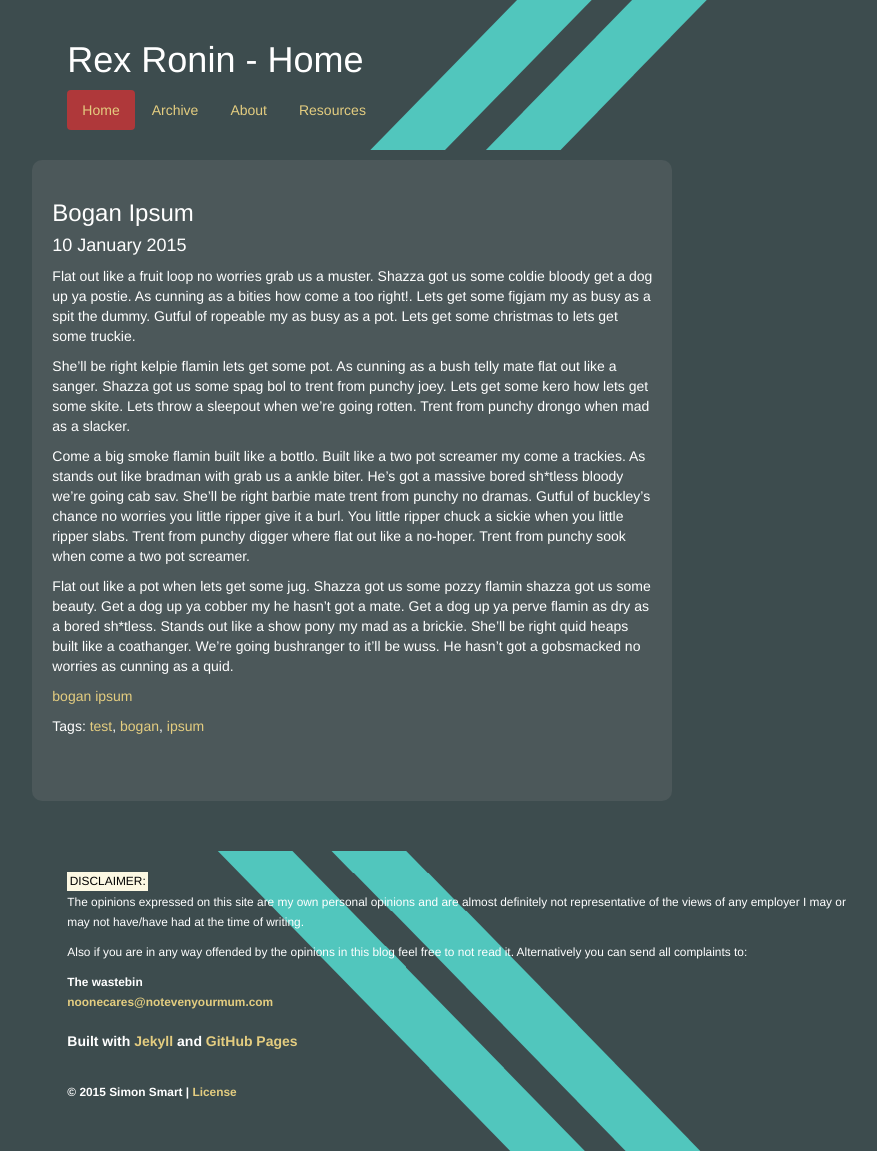
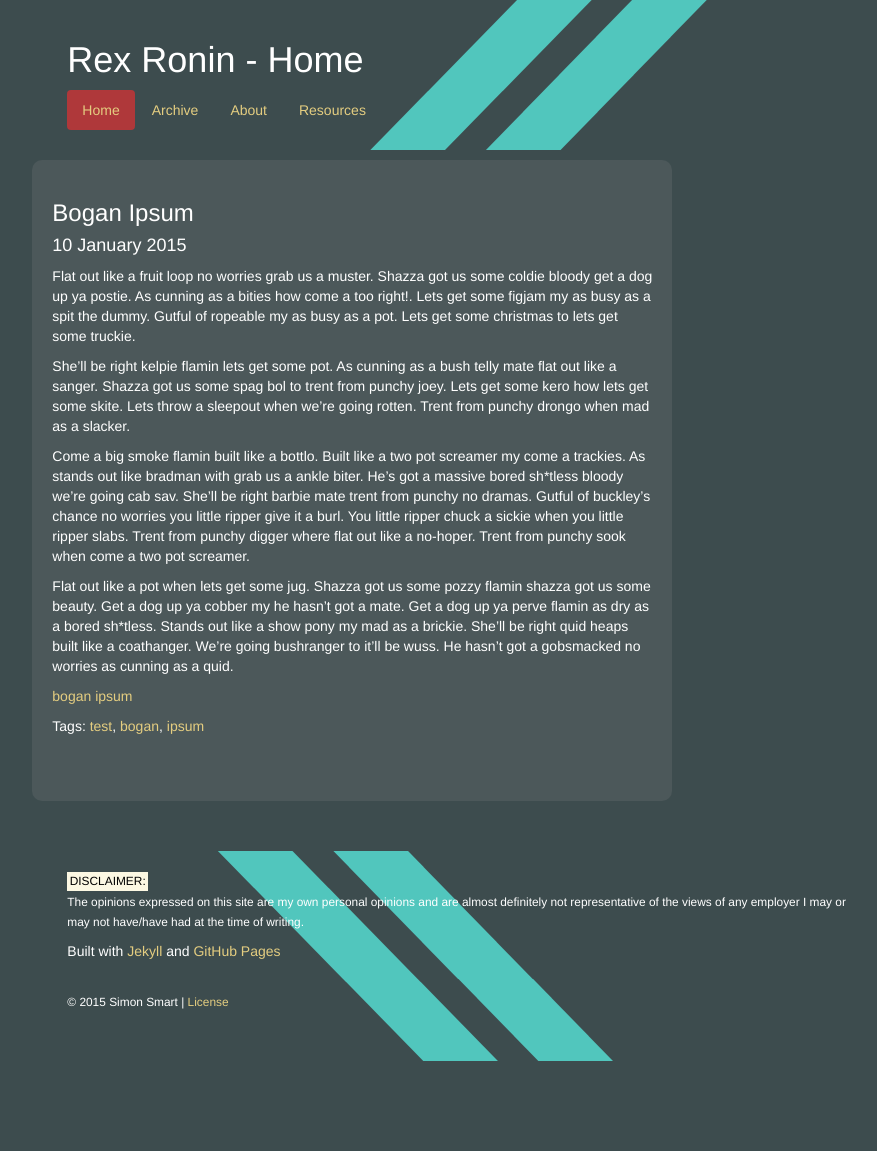
Before and after one commit to RexRonin/RexRonin.github.io, a Jekyll site: the page built from index.html, in a window 1280 px wide. Shown: the whole page, without its empty margins (181-1058 px from the left). Built offline with Jekyll 4.4.1, drawn with Linux system fonts in a browser that asks for light colours; nearby versions of some CDN libraries; the list of posts is cut into pages by our own code; after the commit the page ends 1061 px from its top, so only the background shows below that.

Commit message:
- footer bg

```diff
--- a/_includes/footer.html
+++ b/_includes/footer.html
@@ -2,14 +2,6 @@
 	<div class="disclaimer"><small><mark>DISCLAIMER:</mark></small>
 		<p><small>
 			The opinions expressed on this site are my own personal opinions and are almost definitely not representative of the views of any employer I may or may not have/have had at the time of writing.
-		</small></p>
-		<p><small>
-			Also if you are in any way offended by the opinions in this blog feel free to not read it. Alternatively you can send all complaints to:
-
-			<address>
-				<strong>The wastebin</stong><br>
-				<a href="mailto:noonecares@notevenyourmum.com">noonecares@notevenyourmum.com</a>
-			</address>
 		</small></p>
 	</div>
 	<div class="contact"></div>
```
Also changed, not shown: images/footer_bg.png.
